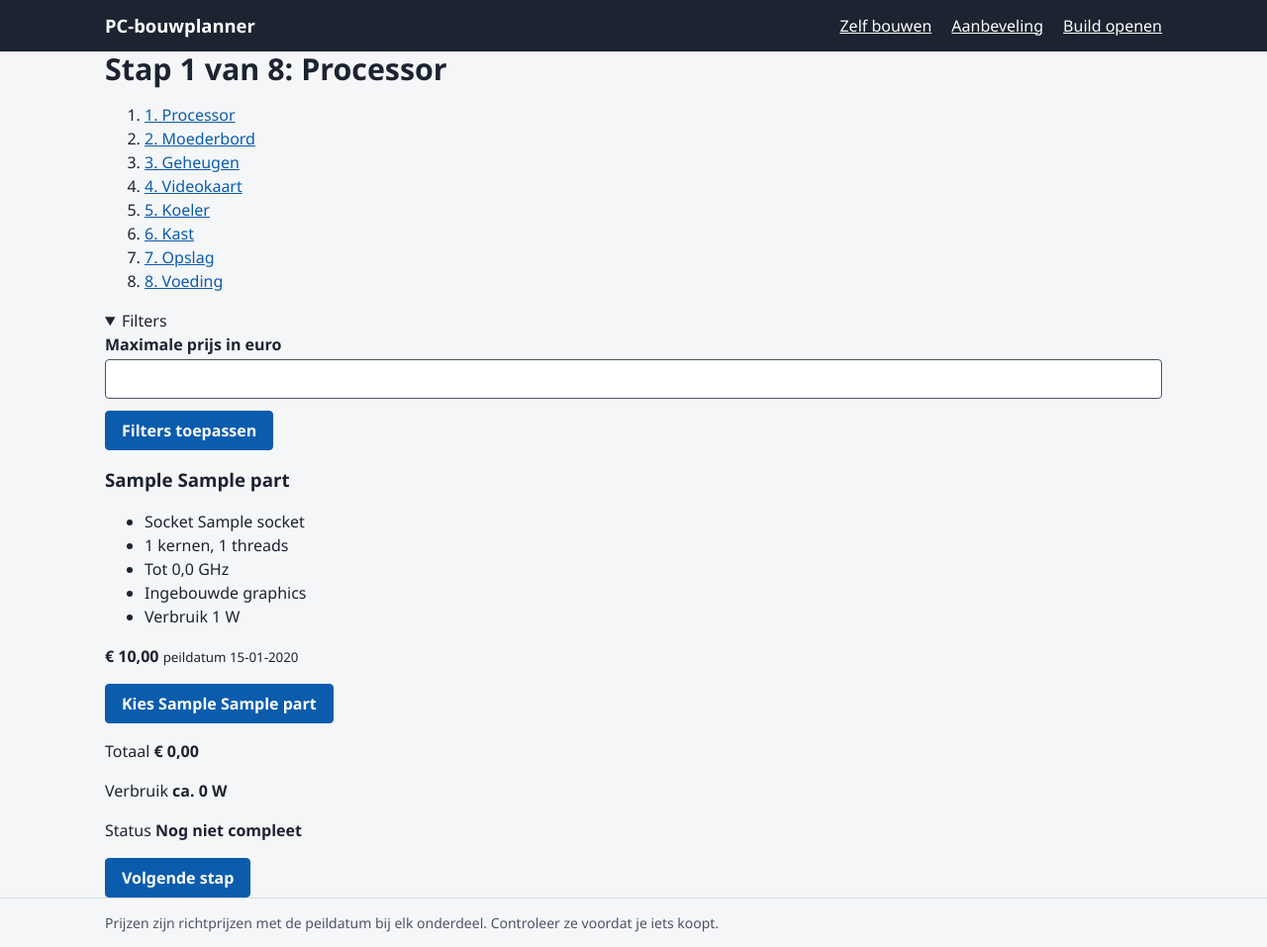
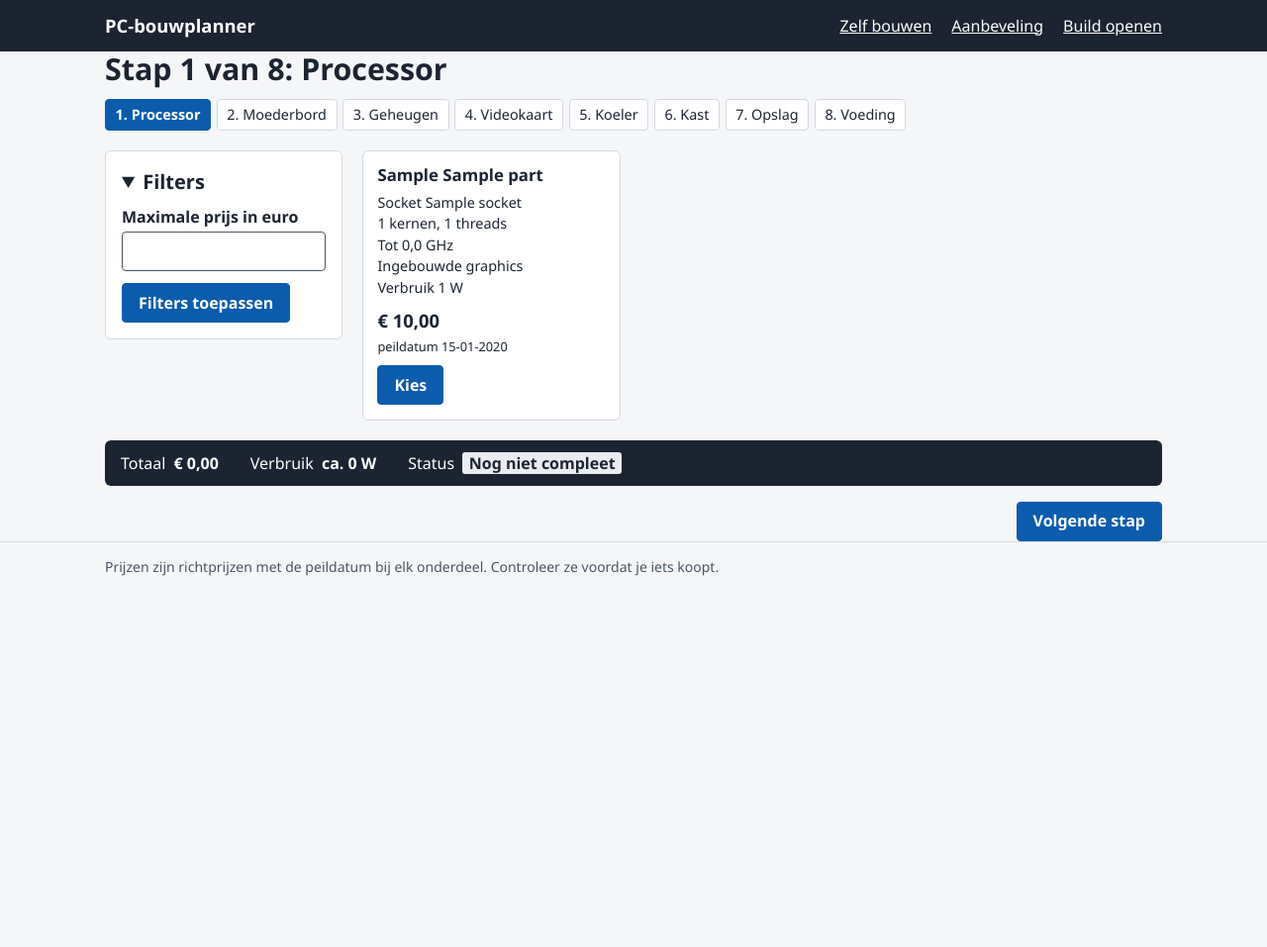
Before and after one commit to Niels023/pc-bouwplanner, a PHP site: page /bouwen/cpu in a window 1280 px wide. Shown: the whole page at 99% size. After the commit the page ends 582 px from the top, so only its background shows below. Run offline with PHP 8.4, Linux system fonts and the light colour scheme; tables that the repository leaves empty hold one stand-in row (values such as "Sample post"); data that the repository does not hold is empty.

Commit message:
feat: opmaak van de bouwplanner voor telefoon en desktop (#26)

```diff
--- a/public/css/style.css
+++ b/public/css/style.css
@@ -250,3 +250,304 @@ fieldset {
     background: var(--error-bg);
     border-color: var(--error);
 }
+
+.message-info {
+    background: var(--muted-bg);
+    border-color: var(--ink-soft);
+}
+
+.visually-hidden {
+    position: absolute;
+    width: 1px;
+    height: 1px;
+    overflow: hidden;
+    clip-path: inset(50%);
+    white-space: nowrap;
+}
+
+.steps {
+    display: flex;
+    flex-wrap: wrap;
+    gap: 0.35rem;
+    list-style: none;
+    margin: 0.75rem 0 1.25rem;
+    padding: 0;
+}
+
+.steps a {
+    display: block;
+    background: var(--surface);
+    border: 1px solid var(--line);
+    border-radius: 4px;
+    color: var(--ink);
+    font-size: 0.9rem;
+    padding: 0.25rem 0.6rem;
+    text-decoration: none;
+}
+
+.steps .is-done a {
+    background: var(--ok-bg);
+    border-color: var(--ok);
+}
+
+.steps a[aria-current="step"] {
+    background: var(--accent);
+    border-color: var(--accent);
+    color: #fff;
+    font-weight: 600;
+}
+
+.step-layout {
+    display: grid;
+    grid-template-columns: 15rem minmax(0, 1fr);
+    gap: 1.25rem;
+    align-items: start;
+}
+
+.filters {
+    background: var(--surface);
+    border: 1px solid var(--line);
+    border-radius: 6px;
+    padding: 1rem;
+}
+
+.filters summary {
+    cursor: pointer;
+    font-size: 1.25rem;
+    font-weight: 600;
+}
+
+.filters[open] summary {
+    margin-bottom: 0.5rem;
+}
+
+.clear-filters {
+    display: block;
+    margin-top: 0.5rem;
+}
+
+.cards {
+    display: grid;
+    grid-template-columns: repeat(auto-fill, minmax(15rem, 1fr));
+    gap: 0.75rem;
+}
+
+.part-card {
+    display: flex;
+    flex-direction: column;
+    background: var(--surface);
+    border: 1px solid var(--line);
+    border-radius: 6px;
+    padding: 0.9rem;
+}
+
+.part-card h3 {
+    font-size: 1.05rem;
+    margin: 0 0 0.4rem;
+}
+
+.part-card form {
+    margin-top: auto;
+}
+
+.part-card.is-chosen {
+    border: 2px solid var(--ok);
+}
+
+.part-card.is-conflict {
+    background: var(--muted-bg);
+    color: var(--ink-soft);
+}
+
+.part-card.is-warning {
+    border-color: var(--warning);
+}
+
+.specs {
+    font-size: 0.9rem;
+    list-style: none;
+    margin: 0 0 0.5rem;
+    padding: 0;
+}
+
+.price {
+    margin: 0 0 0.5rem;
+}
+
+.price strong {
+    display: block;
+    color: var(--ink);
+    font-size: 1.15rem;
+}
+
+.price small {
+    font-size: 0.8rem;
+}
+
+.note {
+    border-left: 4px solid;
+    font-size: 0.9rem;
+    margin: 0 0 0.6rem;
+    padding: 0.3rem 0.5rem;
+}
+
+.note-error {
+    background: var(--error-bg);
+    border-color: var(--error);
+    color: var(--ink);
+}
+
+.note-warning {
+    background: var(--warning-bg);
+    border-color: var(--warning);
+    color: var(--ink);
+}
+
+.chosen-label {
+    color: var(--ok);
+    font-weight: 700;
+    margin: 0 0 0.4rem;
+}
+
+.totals {
+    position: sticky;
+    bottom: 0;
+    display: flex;
+    flex-wrap: wrap;
+    gap: 0.25rem 2rem;
+    background: var(--ink);
+    border-radius: 6px;
+    color: #fff;
+    margin: 1.25rem 0 1rem;
+    padding: 0.7rem 1rem;
+}
+
+.totals p {
+    margin: 0;
+}
+
+.totals strong {
+    margin-left: 0.25rem;
+}
+
+.status {
+    border-radius: 3px;
+    color: var(--ink);
+    padding: 0 0.4rem;
+}
+
+.status-ok {
+    background: var(--ok-bg);
+}
+
+.status-warning {
+    background: var(--warning-bg);
+}
+
+.status-error {
+    background: var(--error-bg);
+}
+
+.status-incomplete {
+    background: var(--muted-bg);
+}
+
+.step-links {
+    display: flex;
+    justify-content: space-between;
+    gap: 1rem;
+}
+
+.build-list {
+    background: var(--surface);
+    border: 1px solid var(--line);
+    border-radius: 6px;
+    list-style: none;
+    margin: 0 0 1rem;
+    padding: 0;
+}
+
+.build-list li {
+    display: flex;
+    flex-wrap: wrap;
+    align-items: baseline;
+    gap: 0.1rem 0.75rem;
+    border-bottom: 1px solid var(--line);
+    padding: 0.55rem 0.8rem;
+}
+
+.build-list li:last-child {
+    border-bottom: 0;
+}
+
+.build-list-category {
+    flex: 0 0 8rem;
+    font-weight: 600;
+}
+
+.build-list-part {
+    flex: 1 1 14rem;
+}
+
+.check-results {
+    list-style: none;
+    margin: 0 0 1.5rem;
+    padding: 0;
+}
+
+.check-result {
+    display: flex;
+    flex-wrap: wrap;
+    gap: 0.1rem 0.75rem;
+    border-left: 5px solid var(--line);
+    background: var(--surface);
+    margin-bottom: 0.35rem;
+    padding: 0.4rem 0.7rem;
+}
+
+.check-result strong {
+    flex: 0 0 13rem;
+}
+
+.check-result span {
+    flex: 1 1 16rem;
+}
+
+.check-ok {
+    border-color: var(--ok);
+}
+
+.check-warning {
+    border-color: var(--warning);
+}
+
+.check-error {
+    border-color: var(--error);
+}
+
+.check-not_checked {
+    border-color: var(--ink-soft);
+}
+
+.save-build {
+    background: var(--surface);
+    border: 1px solid var(--line);
+    border-radius: 6px;
+    padding: 1rem;
+}
+
+@media (max-width: 760px) {
+    .step-layout {
+        grid-template-columns: minmax(0, 1fr);
+    }
+
+    .cards {
+        grid-template-columns: minmax(0, 1fr);
+    }
+
+    .totals {
+        gap: 0 1rem;
+        font-size: 0.9rem;
+        padding: 0.45rem 0.7rem;
+    }
+}
```
